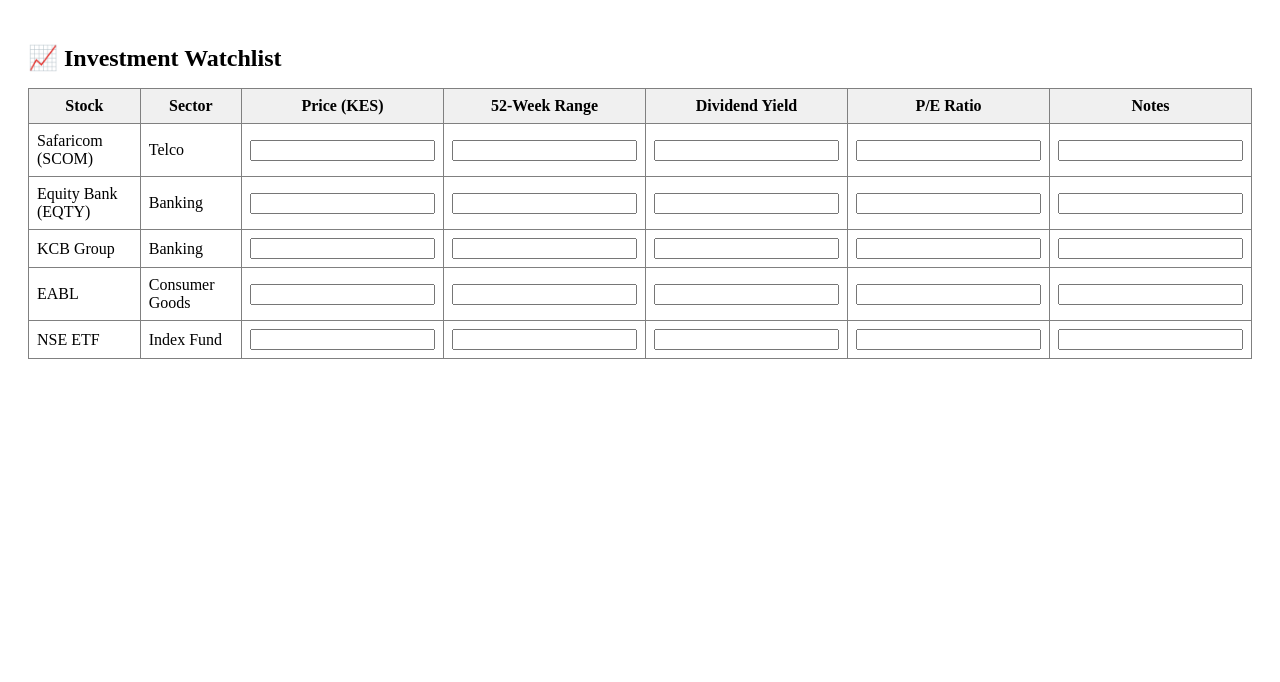
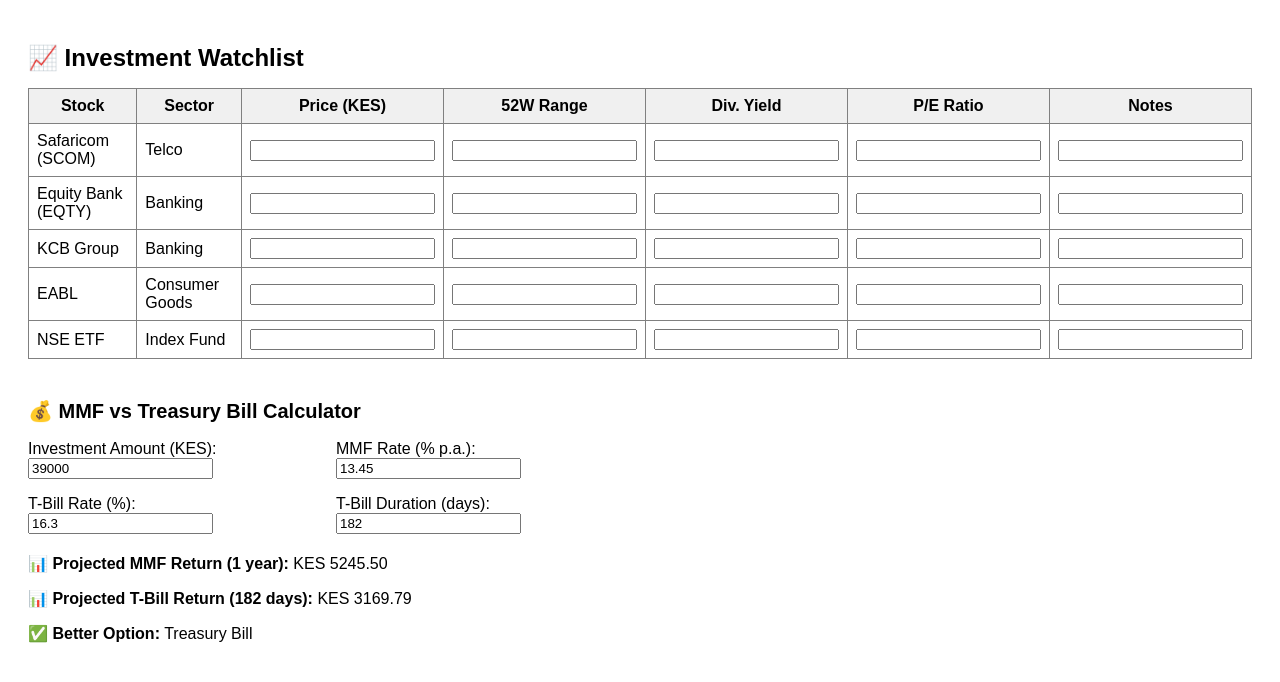
Before and after one commit to AyiembaPearl/investment-watchlist, a React (Create React App) app: page / in a window 1280 px wide. Shown: the top 682 px of the page. Built offline with nearby package versions, Linux system fonts and the light colour scheme.

Commit message:
Update App.js

```diff
--- a/src/App.js
+++ b/src/App.js
@@ -1,5 +1,6 @@
 import React, { useState } from "react";
 
+// Stock watchlist data
 const initialStocks = [
   { name: "Safaricom (SCOM)", sector: "Telco", price: "", range: "", yield: "", pe: "", notes: "" },
   { name: "Equity Bank (EQTY)", sector: "Banking", price: "", range: "", yield: "", pe: "", notes: "" },
@@ -17,17 +18,31 @@
     setStocks(newStocks);
   };
 
+  // MMF vs Treasury calculator state
+  const [amount, setAmount] = useState(39000);
+  const [mmfRate, setMmfRate] = useState(13.45);
+  const [tBillRate, setTBillRate] = useState(16.3);
+  const [duration, setDuration] = useState(182); // in days
+
+  const calcReturns = (principal, rate, days) => {
+    return (principal * rate * days) / (100 * 365);
+  };
+
+  const mmfReturn = calcReturns(amount, mmfRate, 365);
+  const tBillReturn = calcReturns(amount, tBillRate, duration);
+
   return (
-    <div style={{ padding: "20px" }}>
+    <div style={{ padding: "20px", fontFamily: "Arial" }}>
       <h1 style={{ fontSize: "24px", marginBottom: "16px" }}>📈 Investment Watchlist</h1>
+
       <table border="1" cellPadding="8" cellSpacing="0" style={{ width: "100%", borderCollapse: "collapse" }}>
         <thead>
           <tr style={{ backgroundColor: "#f0f0f0" }}>
             <th>Stock</th>
             <th>Sector</th>
             <th>Price (KES)</th>
-            <th>52-Week Range</th>
-            <th>Dividend Yield</th>
+            <th>52W Range</th>
+            <th>Div. Yield</th>
             <th>P/E Ratio</th>
             <th>Notes</th>
           </tr>
@@ -37,45 +52,51 @@
             <tr key={index}>
               <td>{stock.name}</td>
               <td>{stock.sector}</td>
-              <td>
-                <input
-                  type="text"
-                  value={stock.price}
-                  onChange={(e) => handleChange(index, "price", e.target.value)}
-                />
-              </td>
-              <td>
-                <input
-                  type="text"
-                  value={stock.range}
-                  onChange={(e) => handleChange(index, "range", e.target.value)}
-                />
-              </td>
-              <td>
-                <input
-                  type="text"
-                  value={stock.yield}
-                  onChange={(e) => handleChange(index, "yield", e.target.value)}
-                />
-              </td>
-              <td>
-                <input
-                  type="text"
-                  value={stock.pe}
-                  onChange={(e) => handleChange(index, "pe", e.target.value)}
-                />
-              </td>
-              <td>
-                <input
-                  type="text"
-                  value={stock.notes}
-                  onChange={(e) => handleChange(index, "notes", e.target.value)}
-                />
-              </td>
+              <td><input type="text" value={stock.price} onChange={(e) => handleChange(index, "price", e.target.value)} /></td>
+              <td><input type="text" value={stock.range} onChange={(e) => handleChange(index, "range", e.target.value)} /></td>
+              <td><input type="text" value={stock.yield} onChange={(e) => handleChange(index, "yield", e.target.value)} /></td>
+              <td><input type="text" value={stock.pe} onChange={(e) => handleChange(index, "pe", e.target.value)} /></td>
+              <td><input type="text" value={stock.notes} onChange={(e) => handleChange(index, "notes", e.target.value)} /></td>
             </tr>
           ))}
         </tbody>
       </table>
+
+      <h2 style={{ marginTop: "40px", fontSize: "20px" }}>💰 MMF vs Treasury Bill Calculator</h2>
+
+      <div style={{ display: "grid", gridTemplateColumns: "1fr 1fr", gap: "16px", marginTop: "16px", maxWidth: "600px" }}>
+        <label>
+          Investment Amount (KES):
+          <input type="number" value={amount} onChange={(e) => setAmount(parseFloat(e.target.value))} />
+        </label>
+
+        <label>
+          MMF Rate (% p.a.):
+          <input type="number" step="0.01" value={mmfRate} onChange={(e) => setMmfRate(parseFloat(e.target.value))} />
+        </label>
+
+        <label>
+          T-Bill Rate (%):
+          <input type="number" step="0.01" value={tBillRate} onChange={(e) => setTBillRate(parseFloat(e.target.value))} />
+        </label>
+
+        <label>
+          T-Bill Duration (days):
+          <input type="number" value={duration} onChange={(e) => setDuration(parseInt(e.target.value))} />
+        </label>
+      </div>
+
+      <div style={{ marginTop: "20px", fontSize: "16px" }}>
+        <p>📊 <strong>Projected MMF Return (1 year):</strong> KES {mmfReturn.toFixed(2)}</p>
+        <p>📊 <strong>Projected T-Bill Return ({duration} days):</strong> KES {tBillReturn.toFixed(2)}</p>
+        <p>
+          ✅ <strong>Better Option:</strong> {
+            tBillReturn > mmfReturn * (duration / 365)
+              ? "Treasury Bill"
+              : "MMF"
+          }
+        </p>
+      </div>
     </div>
   );
 }
```
